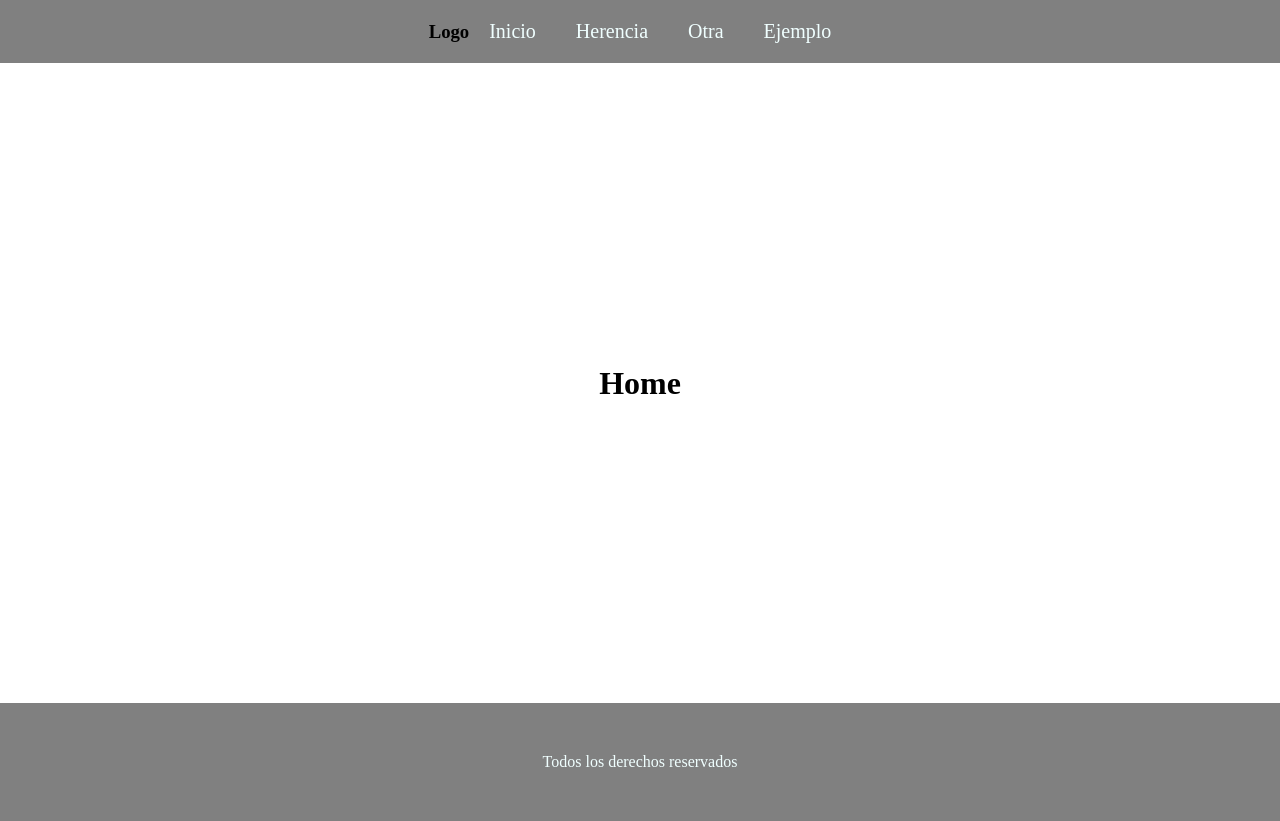
After one commit to JairoDuenas/Intro_Django, a Django app: page / in a window 1280 px wide. The commit adds this page. Run offline with Django 4.2, Linux system fonts and the light colour scheme.

Commit message:
Agregando enlaces, atomizando y modularizando [inclusión]

```diff
--- a/herencia/herencia/urls.py
+++ b/herencia/herencia/urls.py
@@ -6,5 +6,6 @@ urlpatterns = [
     path('admin/', admin.site.urls),
     path('herencia/', views.herencia, name='herencia'),
     path('ejemplo/', views.ejemplo, name='ejemplo'),
-    path('otra/', views.otra, name='otra')
+    path('otra/', views.otra, name='otra'),
+    path('', views.index, name='index')
 ]
--- a/herencia/herencia/views.py
+++ b/herencia/herencia/views.py
@@ -1,4 +1,7 @@
 from django.shortcuts import render
+
+def index(request):
+  return render(request, 'index.html', {})
 
 def herencia(request):
   return render(request, 'herencia.html', {})
--- /dev/null
+++ b/herencia/templates/index.html
@@ -0,0 +1,5 @@
+{% extends './layouts/base.html' %}
+
+{% block content %}
+  <h1>Home</h1>
+{% endblock %}
--- a/herencia/templates/layouts/base.html
+++ b/herencia/templates/layouts/base.html
@@ -11,21 +11,11 @@
   <title>{% block title %}{% endblock %} </title>
 </head>
 <body>
-  <nav>
-    <ul>
-      <h3>Logo</h3>
-      <li> <a href="#">Herencia</a></li>
-      <li> <a href="#">Otra</a></li>
-      <li> <a href="#">Ejemplo</a></li>
-
-    </ul>
-  </nav>
+  {% include 'layouts/partials/menu.html' %}
   <main>
     {% block content %}{% endblock %}
   </main>
-  <footer>
-    <p>Todos los derechos reservados</p>
-  </footer>
+  {% include 'layouts/partials/footer.html' %}
   {% block scripts %}{% endblock %}
 </body>
 </html>
--- /dev/null
+++ b/herencia/templates/layouts/partials/footer.html
@@ -0,0 +1,3 @@
+<footer>
+  <p>Todos los derechos reservados</p>
+</footer>
--- /dev/null
+++ b/herencia/templates/layouts/partials/menu.html
@@ -0,0 +1,9 @@
+<nav>
+  <ul>
+    <h3>Logo</h3>
+    <li> <a href="{% url 'index' %}">Inicio</a></li>
+    <li> <a href="{% url 'herencia' %}">Herencia</a></li>
+    <li> <a href="{% url 'otra' %}">Otra</a></li>
+    <li> <a href="{% url 'ejemplo' %}">Ejemplo</a></li>
+  </ul>
+</nav>
```
